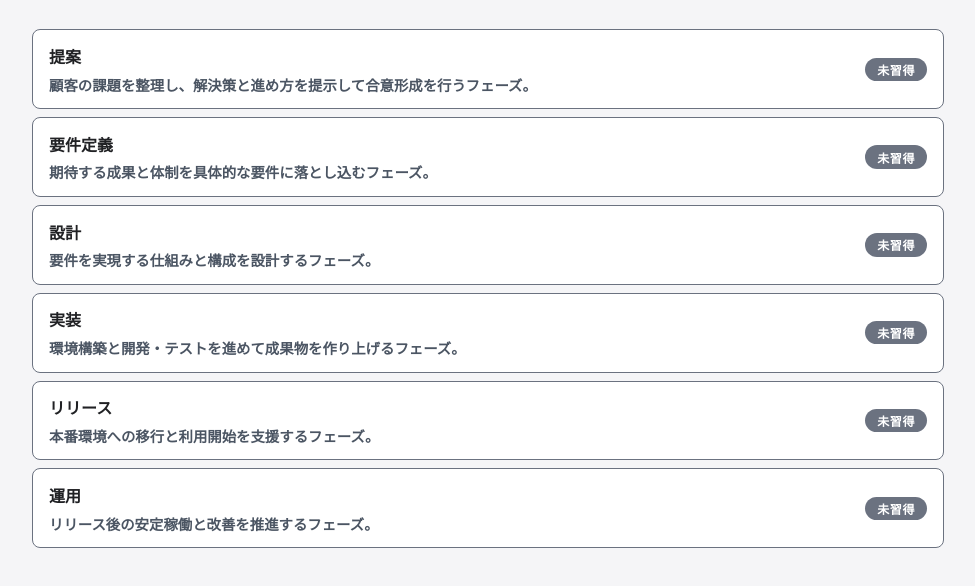
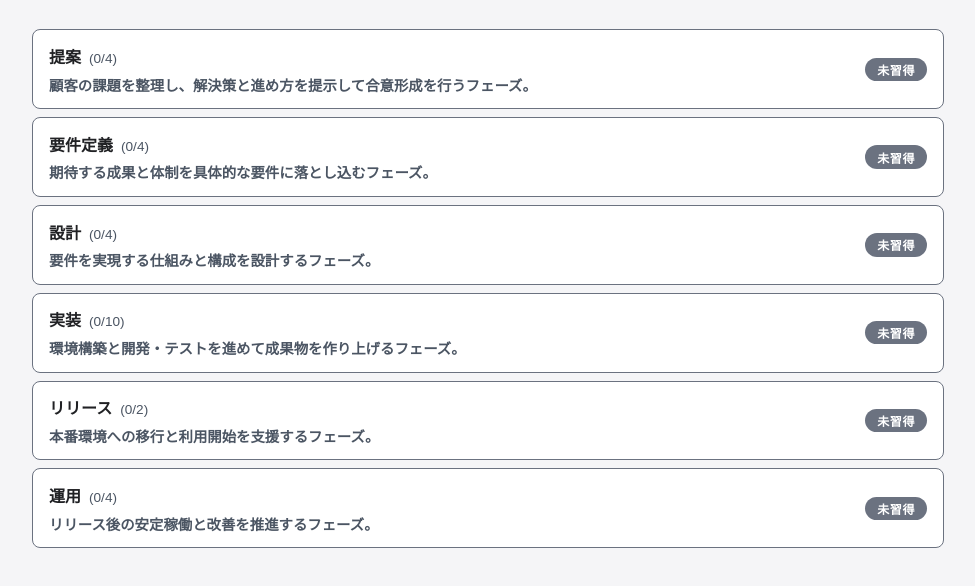
Before and after one commit to susuifourmix/roadmap_mock, a plain HTML site: page index.html in a window 1280 px wide. Shown: the part 142-728 px from the top of the page, without its empty margins (152-1127 px from the left). Drawn offline with Linux system fonts and the light colour scheme.

Commit message:
Show completion counts for roadmap sections

```diff
--- a/script.js
+++ b/script.js
@@ -309,6 +309,7 @@ function createList(items) {
 function createRoadmapItem(item) {
   const listItem = document.createElement("li");
   listItem.className = "roadmap-item";
+  listItem.dataset.itemId = item.id;
 
   const storedState = loadItemState(item.id);
   const currentStatus = storedState.status || STATUS_OPTIONS[0];
@@ -323,7 +324,18 @@ function createRoadmapItem(item) {
 
   const title = document.createElement("div");
   title.className = "item-title";
-  title.textContent = item.name;
+
+  const titleText = document.createElement("span");
+  titleText.textContent = item.name;
+  title.appendChild(titleText);
+
+  if (item.children && item.children.length > 0) {
+    const completionSummary = document.createElement("span");
+    completionSummary.className = "completion-summary";
+    listItem.__completionSummary = completionSummary;
+    title.appendChild(completionSummary);
+  }
+
   headerContent.appendChild(title);
 
   if (item.skillCategories && item.skillCategories.length > 0) {
@@ -419,6 +431,7 @@ function createRoadmapItem(item) {
         statusPill.textContent = newValue;
         statusPill.dataset.status = newValue;
         listItem.dataset.status = newValue;
+        updateCompletionSummaryUpwards(listItem);
       }
 
       saveItemState(item.id, {
@@ -456,14 +469,54 @@ function createRoadmapItem(item) {
   if (item.children && item.children.length > 0) {
     const childrenWrapper = document.createElement("div");
     childrenWrapper.className = "children";
-    childrenWrapper.appendChild(createList(item.children));
+    const childList = createList(item.children);
+    childrenWrapper.appendChild(childList);
+    listItem.__childList = childList;
     body.appendChild(childrenWrapper);
   }
 
   listItem.appendChild(headerButton);
   listItem.appendChild(body);
 
+  if (listItem.__completionSummary) {
+    updateCompletionSummary(listItem);
+  }
+
   return listItem;
+}
+
+function updateCompletionSummary(listItem) {
+  if (!listItem.__completionSummary || !listItem.__childList) {
+    return;
+  }
+
+  const childItems = Array.from(
+    listItem.__childList.querySelectorAll(":scope > li.roadmap-item")
+  );
+  const total = childItems.length;
+
+  if (total === 0) {
+    listItem.__completionSummary.textContent = "";
+    return;
+  }
+
+  const completedCount = childItems.filter(
+    (child) => child.dataset.status === "習得済み"
+  ).length;
+
+  listItem.__completionSummary.textContent = `(${completedCount}/${total})`;
+}
+
+function updateCompletionSummaryUpwards(listItem) {
+  let current = listItem;
+
+  while (current && current instanceof HTMLElement) {
+    if (current.__completionSummary) {
+      updateCompletionSummary(current);
+    }
+
+    current = current.parentElement?.closest(".roadmap-item");
+  }
 }
 
 function appendMeta(metaElement, label, value) {
--- a/styles.css
+++ b/styles.css
@@ -94,6 +94,13 @@ header h1 {
 .item-title {
   font-size: 1rem;
   font-weight: 600;
+}
+
+.completion-summary {
+  margin-left: 0.5rem;
+  font-size: 0.85rem;
+  font-weight: 500;
+  color: #4b5563;
 }
 
 .item-description {
```
